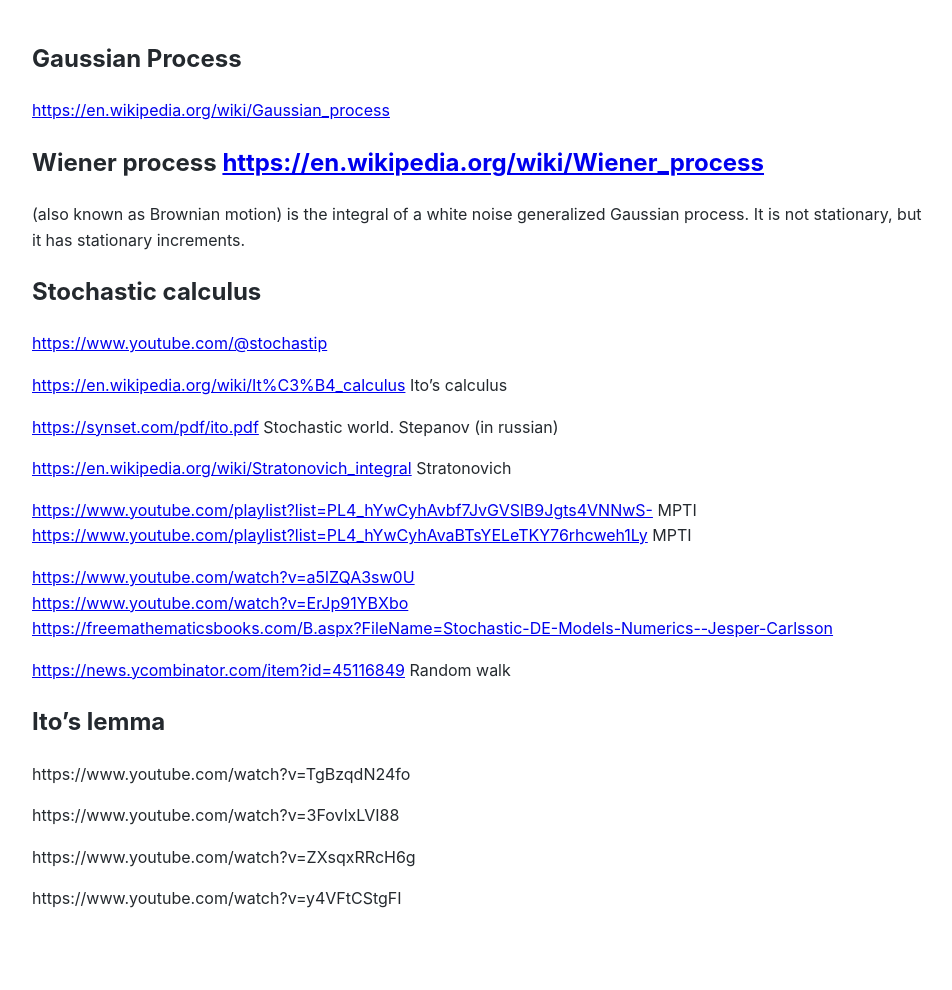
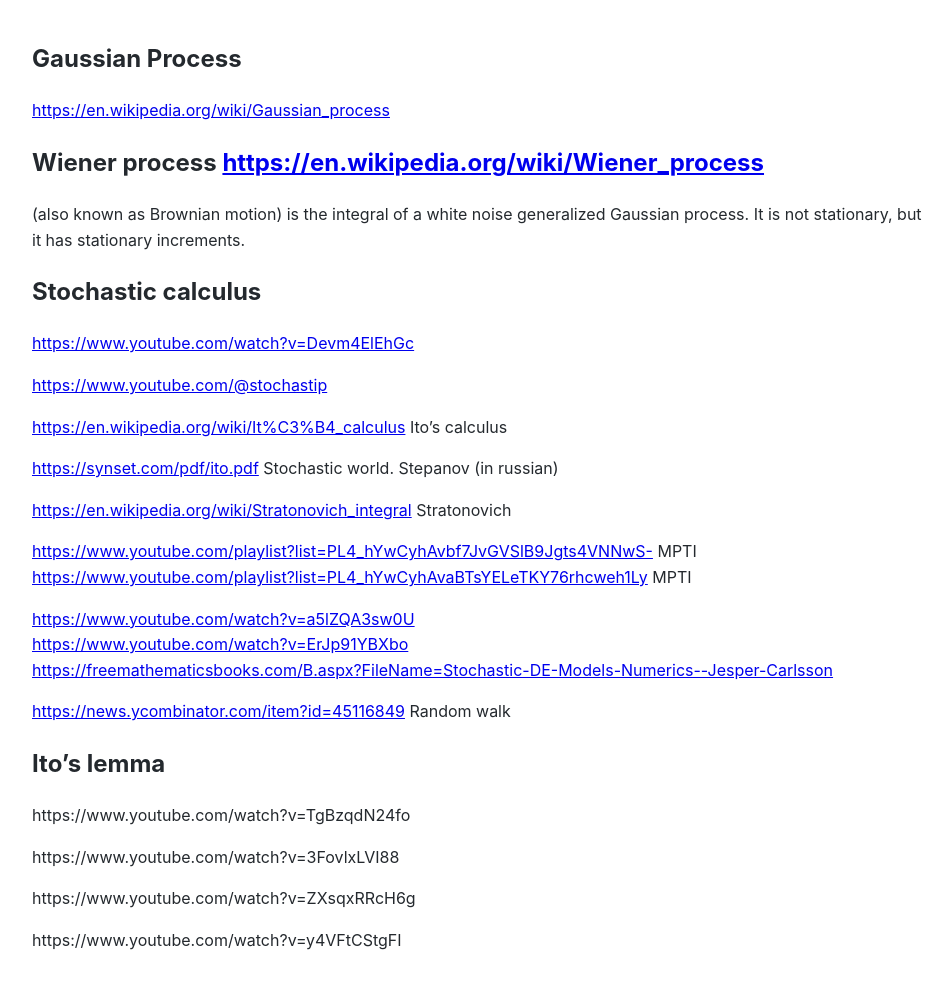
Before and after one commit to Michael-Lubinsky/michael-lubinsky.github.com, a Jekyll site: the page built from math/stochastic.md, in a window 1280 px wide. Shown: the whole page, without its empty margins (158-1110 px from the left). Built offline with Jekyll 4.4.1, drawn with Linux system fonts in a browser that asks for light colours; our own code applies the rules of GitHub Pages for plain Markdown files; before the commit the page ends 948 px from its top, so only the background shows below that.

Commit message:
Update stochastic.md

```diff
--- a/math/stochastic.md
+++ b/math/stochastic.md
@@ -8,6 +8,8 @@
 
 
 ## Stochastic calculus
+
+<https://www.youtube.com/watch?v=Devm4ElEhGc>
 
 <https://www.youtube.com/@stochastip>
 
```
